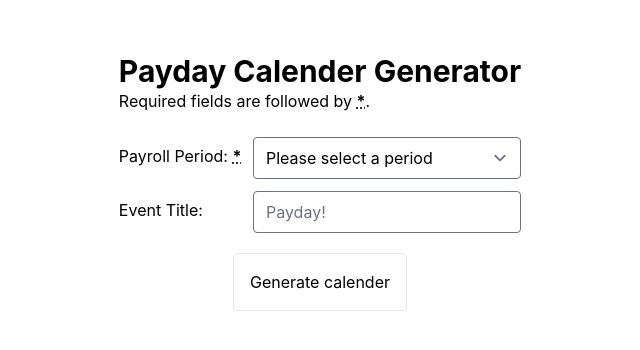
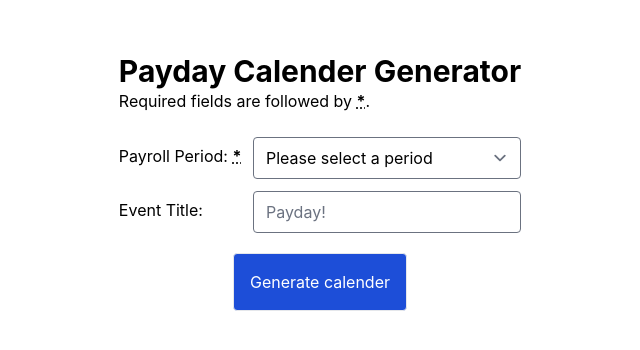
Before and after one commit to AndyN9/payday-calendar-generator, a React (Vite) app: page / in a window 1280 px wide. Shown: the part 218-568 px from the top of the page, without its empty margins (320-960 px from the left). Built offline with nearby package versions, Linux system fonts and the light colour scheme; the HTML template or start-up script is replaced by a standard one.

Commit message:
update button style

```diff
--- a/src/PaydayCalenderGenerator/PaydayCalenderGenerator.jsx
+++ b/src/PaydayCalenderGenerator/PaydayCalenderGenerator.jsx
@@ -120,7 +120,7 @@ export function PaydayCalenderGenerator() {
         </section>
         <div className="text-center">
           <input
-            className="mt-5 p-4 border rounded border-inherit "
+            className="mt-5 p-4 border rounded text-white bg-blue-700 hover:bg-blue-800 focus:ring-4 focus:ring-blue-300 focus:outline-none"
             type="submit"
             value="Generate calender"
             aria-label="Generate calender"
```
